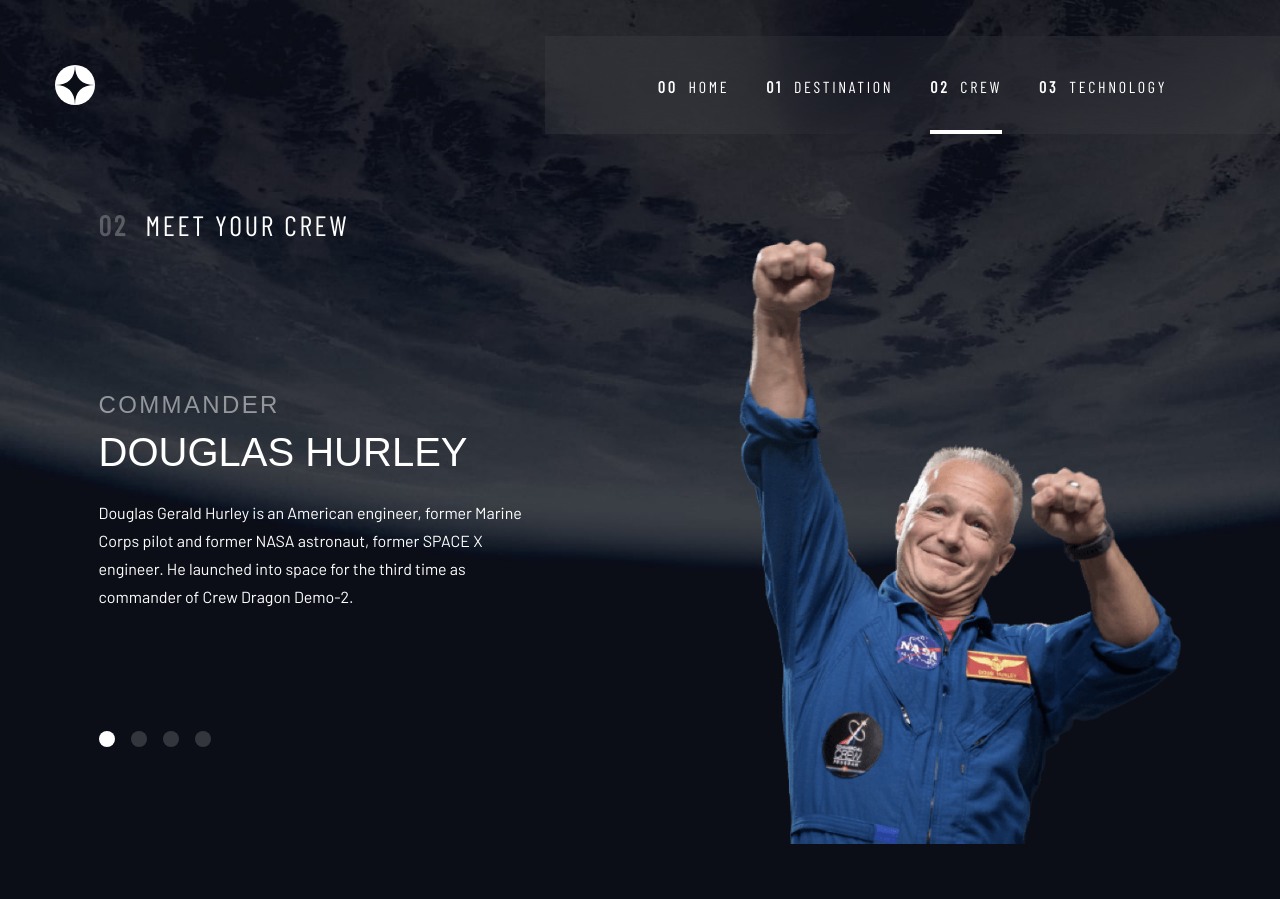
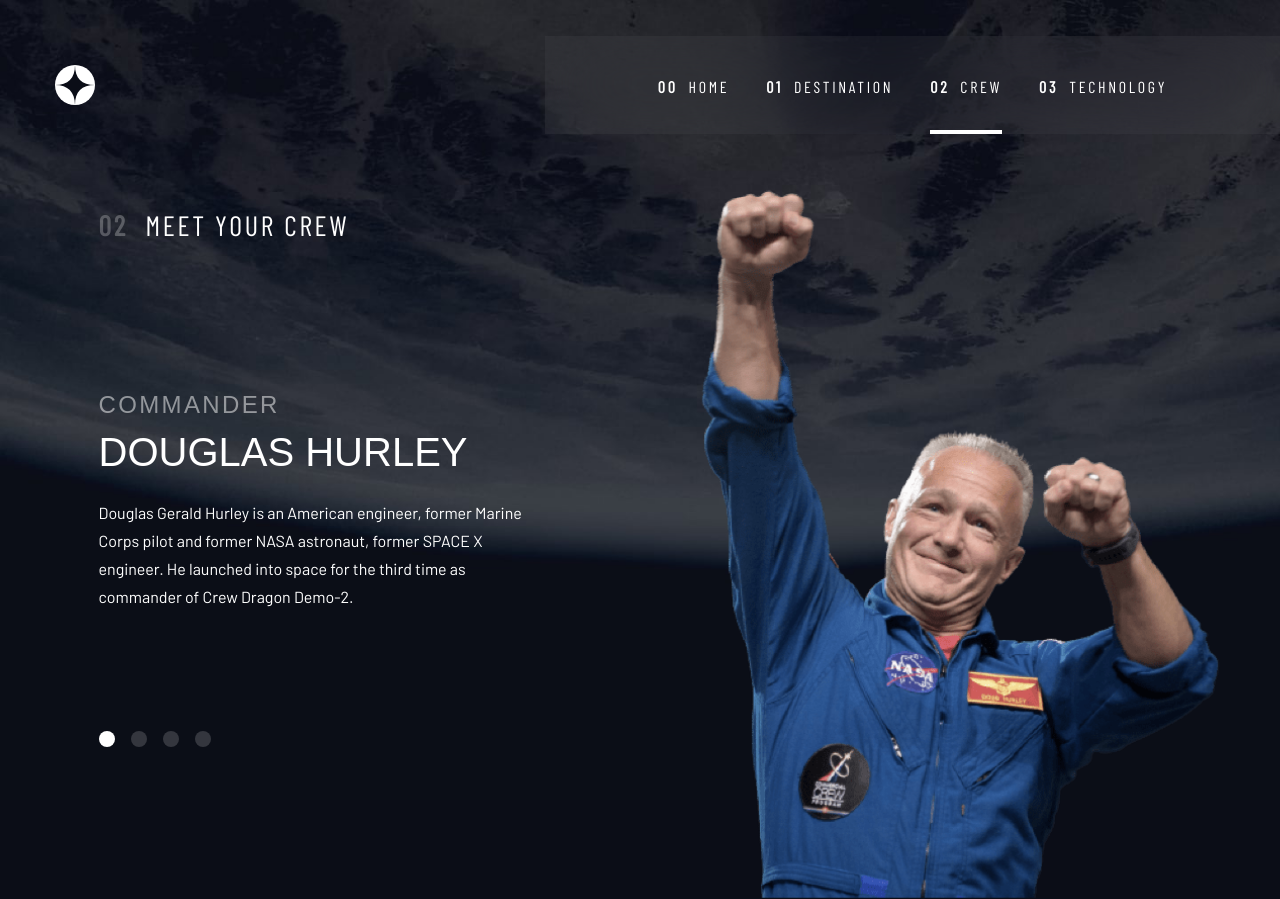
Before and after one commit to basitkorai/space-tourism-website, a React (Vite) app: page /crew in a window 1280 px wide. Before the commit the page ends 845 px from the top, so only its background shows below. Built offline with nearby package versions, Linux system fonts and the light colour scheme; a web font is replaced by a local one.

Commit message:
fix: crew hero scaled

```diff
--- a/src/pages/Crew.jsx
+++ b/src/pages/Crew.jsx
@@ -30,7 +30,7 @@
           <div className="grid lg:grid-cols-2 place-content-center text-left">
             <div className="md:order-last">
               <div
-                className={`lg:w-[28.34rem] min-h-[24rem] md:min-h-[33.25rem] lg:min-h-full mx-auto lg:mt-0 grid justify-items-center border-b border-navcolor md:border-transparent max-w-[20.4375rem] md:max-w-[27.75rem] lg:h-[110%] bg-no-repeat bg-bottom bg-contain ${
+                className={`lg:w-[28.34rem] min-h-[24rem] md:min-h-[33.25rem] lg:min-h-full scale-[1.17] mx-auto lg:mt-0 grid justify-items-center border-b border-navcolor md:border-transparent max-w-[20.4375rem] md:max-w-[27.75rem] lg:h-[110%] bg-no-repeat bg-bottom bg-contain ${
                   isCrew1
                     ? 'crew1'
                     : isCrew2
```
